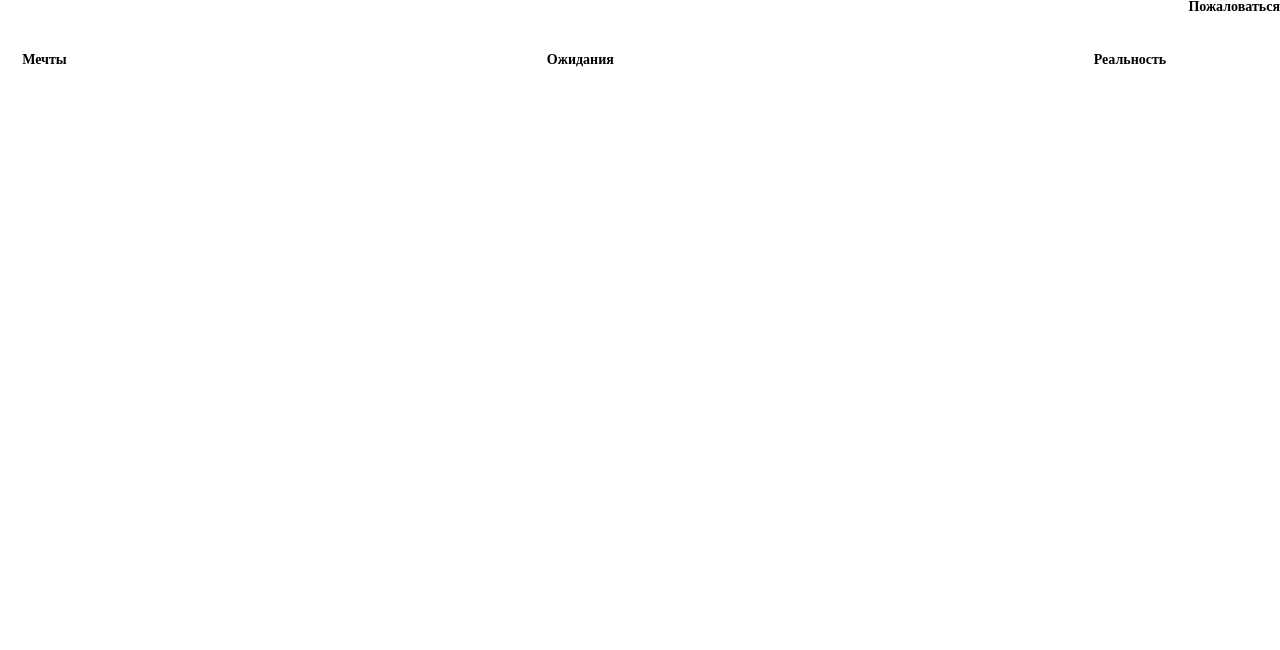
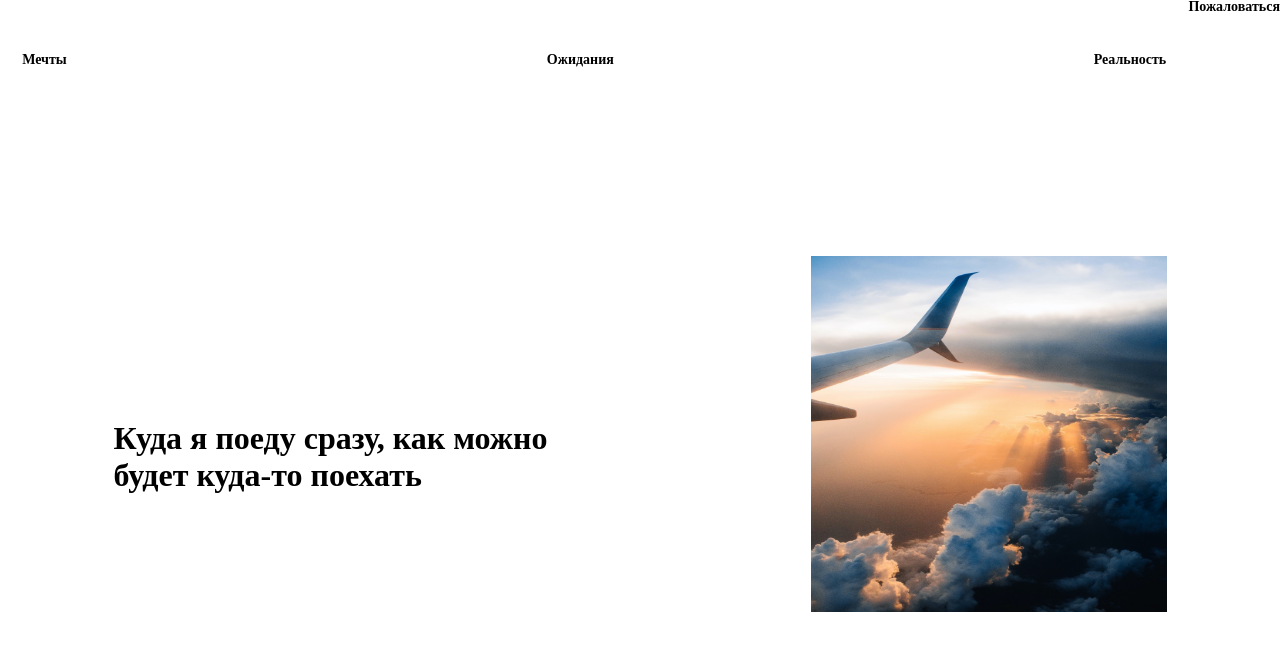
Before and after one commit to Aksenov-m/kuda-ya-poedu, a plain HTML site: page index.HTML in a window 1280 px wide. Drawn offline with Linux system fonts and the light colour scheme; a web font is replaced by a local one.

Commit message:
второй блок

```diff
--- /dev/null
+++ b/blocks/flight/__intro-image/flight__intro-image.css
@@ -0,0 +1,5 @@
+.flight__intro-image {
+  /*border: 1px solid green;*/
+  width: 356px;
+  height: 356px;
+}
--- /dev/null
+++ b/blocks/flight/__title/flight__title.css
@@ -0,0 +1,8 @@
+.flight__title {
+  /*border: 1px solid blue;*/
+  max-width: 514px;
+  margin: 0;
+  margin-top: 164px;
+  margin-right: 183px;
+  padding: 0;
+}
--- /dev/null
+++ b/blocks/flight/flight.css
@@ -0,0 +1,6 @@
+.flight {
+  /*border: 1px solid red;*/
+  display: flex;
+  justify-content: center;
+  width: 100%;
+}
--- a/index.HTML
+++ b/index.HTML
@@ -4,7 +4,6 @@
     <meta charset="UTF-8" />
     <meta http-equiv="X-UA-Compatible" content="IE=edge" />
     <meta name="viewport" content="width=device-width, initial-scale=1.0" />
-    <title>Document</title>
     <title>Куда я поеду</title>
     <link rel="stylesheet" href="./pages/index.css" />
   </head>
@@ -19,7 +18,12 @@
         <a href="#" class="header__link" target="_blank">Пожаловаться</a>
       </header>
       <main class="content">
-        <section></section>
+
+        <section class="flight">
+          <h1 class="flight__title">Куда я поеду сразу, как можно будет куда-то поехать</h1>
+          <img class="flight__intro-image" src="./images/intro-image.jpeg" alt="">
+        </section>
+
         <section></section>
         <section></section>
       </main>
--- a/pages/index.css
+++ b/pages/index.css
@@ -1,7 +1,10 @@
 @import url(../vendor/normalize.css);
 @import url(../vendor/fonts/fonts.css);
-@import url(../vendor/fonts/InterWeb/inter.css);
 @import url(../blocks/page/page.css);
 @import url(../blocks/header/header.css);
 @import url(../blocks/header/__links/header__links.css);
 @import url(../blocks/header/__link/header__link.css);
+
+@import url(../blocks/flight/flight.css);
+@import url(../blocks/flight/__title/flight__title.css);
+@import url(../blocks/flight/__intro-image/flight__intro-image.css);
```
